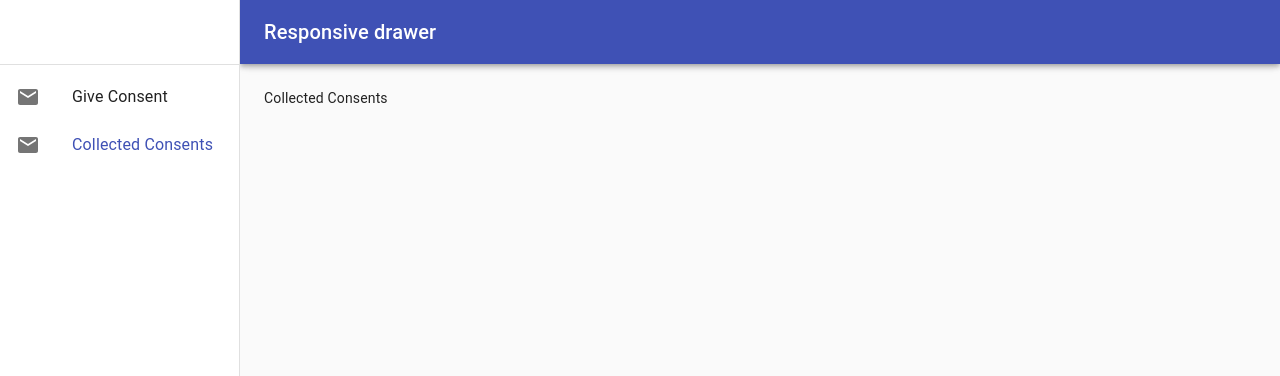
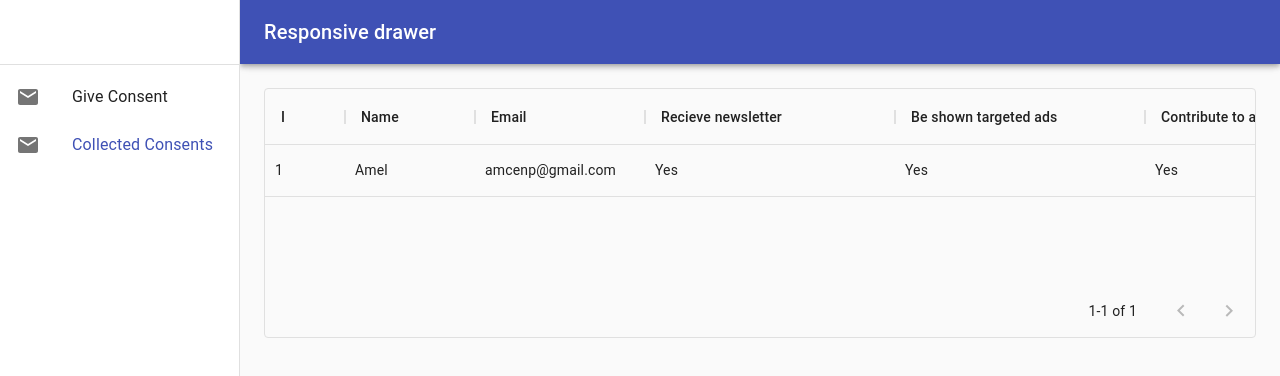
Before and after one commit to Ammce/news-letter-react, a React (Create React App) app: page /collected-consents in a window 1280 px wide. Shown: the top 376 px of the page. Built offline with nearby package versions, Linux system fonts and the light colour scheme.

Commit message:
UI implemented

```diff
--- a/package.json
+++ b/package.json
@@ -4,6 +4,7 @@
   "private": true,
   "dependencies": {
     "@material-ui/core": "^4.11.3",
+    "@material-ui/data-grid": "^4.0.0-alpha.25",
     "@material-ui/icons": "^4.11.2",
     "@testing-library/jest-dom": "^5.11.10",
     "@testing-library/react": "^11.2.6",
--- /dev/null
+++ b/src/app/common/Datagrid/Datagrid.tsx
@@ -0,0 +1,31 @@
+import React from 'react';
+import PropTypes from 'prop-types';
+import { DataGrid } from '@material-ui/data-grid';
+
+import { DatagridConfig, DatagridRows } from '../types';
+
+export interface IDataGridProps {
+  columns: DatagridConfig[];
+  rows: DatagridRows[];
+}
+
+const Datagrid: React.FC<IDataGridProps> = ({ rows, columns }) => {
+  return (
+    <div style={{ height: 250, width: '100%' }}>
+      <DataGrid rows={rows} columns={columns} pageSize={2} />
+    </div>
+  );
+};
+
+Datagrid.propTypes = {
+  columns: PropTypes.arrayOf<any>(
+    PropTypes.oneOfType([PropTypes.string, PropTypes.number, PropTypes.object]),
+  ).isRequired,
+  rows: PropTypes.arrayOf<any>(
+    PropTypes.oneOfType([PropTypes.string, PropTypes.number, PropTypes.object]),
+  ).isRequired,
+};
+
+Datagrid.defaultProps = {};
+
+export default Datagrid;
--- /dev/null
+++ b/src/app/common/Datagrid/index.tsx
@@ -0,0 +1,3 @@
+import Datagrid from './Datagrid';
+
+export default Datagrid;
--- a/src/app/common/index.tsx
+++ b/src/app/common/index.tsx
@@ -2,5 +2,6 @@ import Navigation from './Navigation';
 import Button from './Button';
 import TextField from './TextField';
 import Checkbox from './Checkbox';
+import Datagrid from './Datagrid';
 
-export { Navigation, Button, TextField, Checkbox };
+export { Navigation, Button, TextField, Checkbox, Datagrid };
--- a/src/app/modules/Consents/CollectedConsents/CollectedConsents.tsx
+++ b/src/app/modules/Consents/CollectedConsents/CollectedConsents.tsx
@@ -1,10 +1,39 @@
 import React from 'react';
 import PropTypes from 'prop-types';
+import { Datagrid } from '../../../common';
 
 export interface ICollectedConsentsProps {}
 
+const columns = [
+  { field: 'id', headerName: 'Id', width: 80 },
+  { field: 'name', headerName: 'Name', width: 130 },
+  { field: 'email', headerName: 'Email', width: 170 },
+  { field: 'recieveNewsLeters', headerName: 'Recieve newsletter', width: 250 },
+  { field: 'showTargetedAds', headerName: 'Be shown targeted ads', width: 250 },
+  {
+    field: 'visitStatistics',
+    headerName: 'Contribute to anonymous visit statistics',
+    width: 300,
+  },
+];
+
+const rows = [
+  {
+    id: '1',
+    name: 'Amel',
+    email: 'amcenp@gmail.com',
+    recieveNewsLeters: 'Yes',
+    showTargetedAds: 'Yes',
+    visitStatistics: 'Yes',
+  },
+];
+
 const CollectedConsents: React.FC<ICollectedConsentsProps> = () => {
-  return <div>Collected Consents</div>;
+  return (
+    <div>
+      <Datagrid rows={rows} columns={columns} />
+    </div>
+  );
 };
 
 CollectedConsents.propTypes = {};
--- a/src/app/modules/Consents/GiveConsent/GiveConsent.tsx
+++ b/src/app/modules/Consents/GiveConsent/GiveConsent.tsx
@@ -23,7 +23,6 @@ const GiveConsent: React.FC<IGiveConsentProps> = () => {
     e: React.ChangeEvent<HTMLInputElement>,
   ): void => {
     e.persist();
-    console.log(e.target.name);
     setData({ ...data, [e.target.name]: e.target.value });
   };
 
```
Also changed, not shown: src/app/common/types.ts (+14 -0 lines), src/app/common/Datagrid/Datagrid.scss (added), 2 other files (tests, documents, lock files or other folders).
